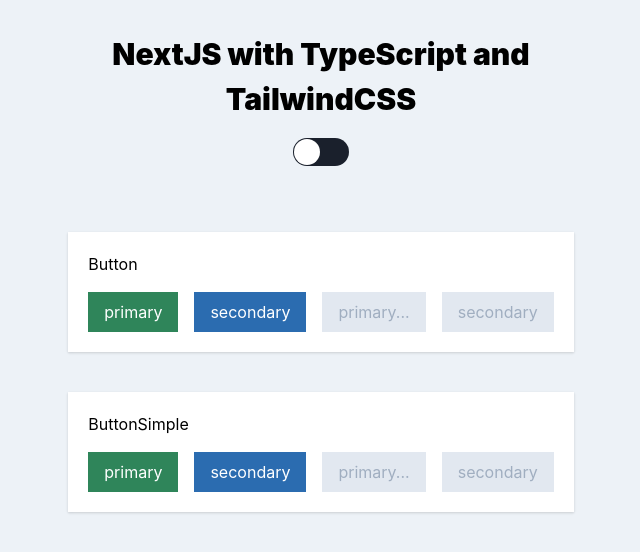
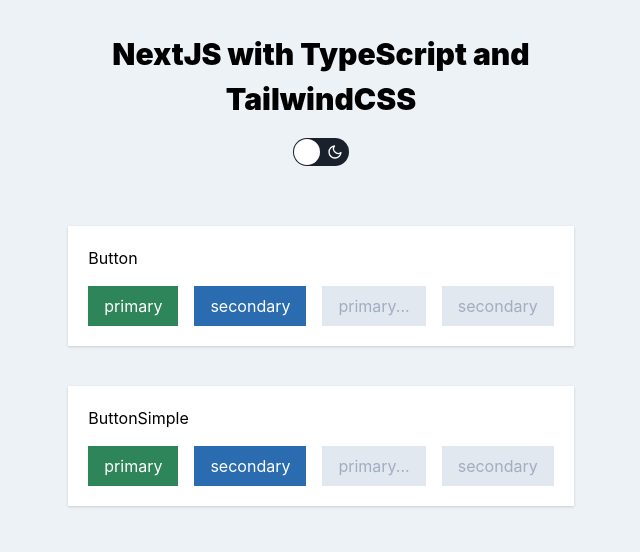
Before and after one commit to lailo/next-with-tailwindcss, a Next.js app: page / in a window 1280 px wide. Shown: the top 552 px of the page, without its empty margins (319-959 px from the left). Built offline with nearby package versions, Linux system fonts and the light colour scheme.

Commit message:
adds icon to dark mode switch

```diff
--- a/package.json
+++ b/package.json
@@ -32,6 +32,7 @@
     "next": "^9.1.0",
     "react": "^16.10.2",
     "react-dom": "^16.10.2",
+    "react-icons": "^3.7.0",
     "react-switch": "^5.0.1"
   },
   "devDependencies": {
--- a/src/components/ThemeSwitch/index.tsx
+++ b/src/components/ThemeSwitch/index.tsx
@@ -1,5 +1,6 @@
 import * as React from 'react'
 import Switch from 'react-switch'
+import { FiMoon, FiSun } from 'react-icons/fi'
 
 const DARK_MODE_KEY = 'dark-mode'
 
@@ -25,12 +26,13 @@
     <Switch
       onChange={toggleDarkMode}
       checked={hasActiveDarkMode}
-      checkedIcon={null}
-      uncheckedIcon={null}
+      checkedIcon={<FiSun className="inline-block mx-2" />}
+      uncheckedIcon={<FiMoon className="inline-block mx-2" />}
       onColor="#f7fafc"
       offColor="#1a202c"
       onHandleColor="#1a202c"
       offHandleColor="#ffffff"
+      className="text-white"
     />
   )
 }
```
Also changed, not shown: 1 other file (tests, documents, lock files or other folders).
